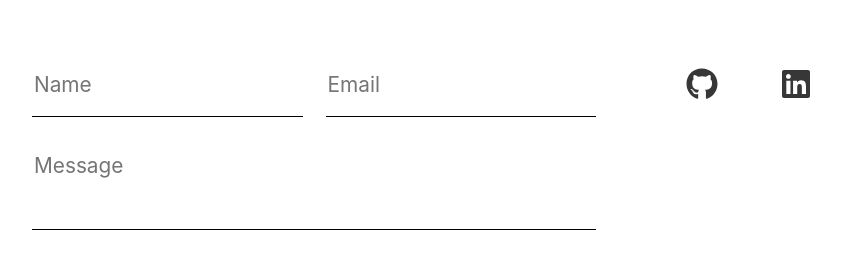
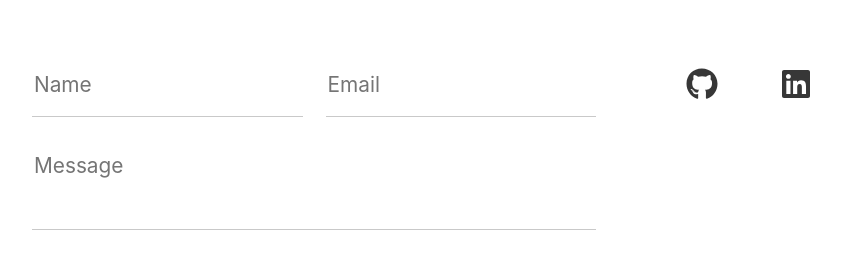
Before and after one commit to schang1146/schang1146.github.io, a React (Create React App) app: page / in a window 1280 px wide. Shown: the part 875-1135 px from the top of the page, without its empty margins (160-1009 px from the left). Built offline with nearby package versions, Linux system fonts and the light colour scheme; no server answers.

Commit message:
made footer taller; made contact inputs active border 1px;

```diff
--- a/src/components/Contact/Contact.scss
+++ b/src/components/Contact/Contact.scss
@@ -1,7 +1,7 @@
 input {
     width: 48%;
     border: none;
-    border-bottom: 1px black solid;
+    border-bottom: 1px #c9c9c9 solid;
 
     margin-bottom: 2rem;
     padding-bottom: 1rem;
@@ -9,7 +9,7 @@ input {
     font-size: 1.3rem;
 
     &:focus {
-        border-bottom: 2px red solid;
+        border-bottom: 1px #f55951 solid;
     }
 }
 
--- a/src/components/Footer/Footer.js
+++ b/src/components/Footer/Footer.js
@@ -1,9 +1,11 @@
 // import dependencies
 import React, { Component } from 'react';
 
+import './Footer.scss';
+
 class Footer extends Component {
     render() {
-        return <footer>© Sammy Chang</footer>;
+        return <footer className='footer-wrapper'>© Sammy Chang</footer>;
     }
 }
 
--- a/src/components/Footer/Footer.scss
+++ b/src/components/Footer/Footer.scss
@@ -0,0 +1,3 @@
+.footer-wrapper {
+    height: 5rem;
+}
```
